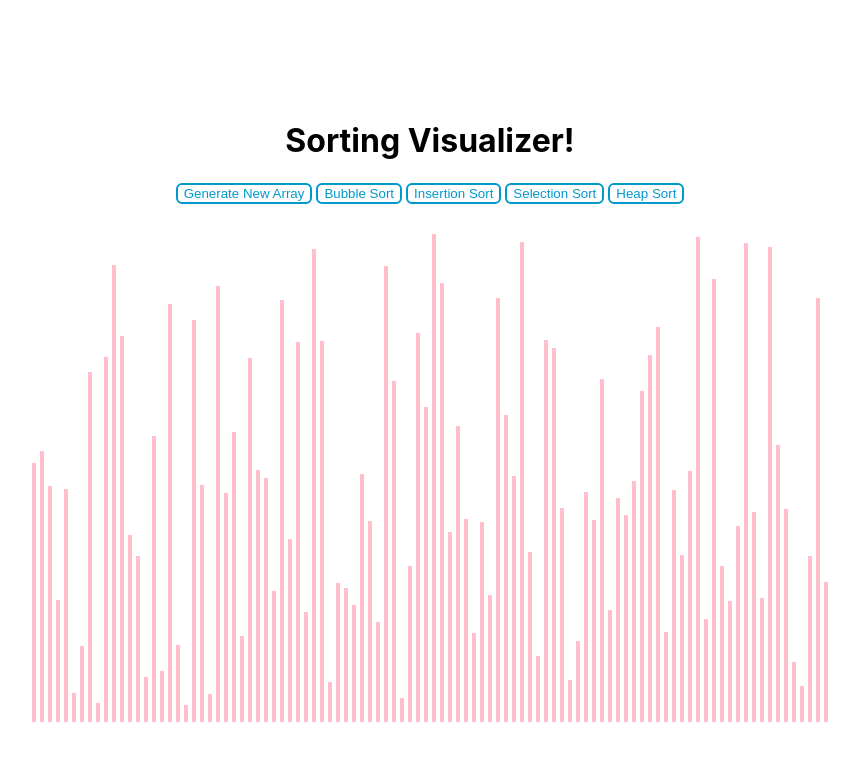
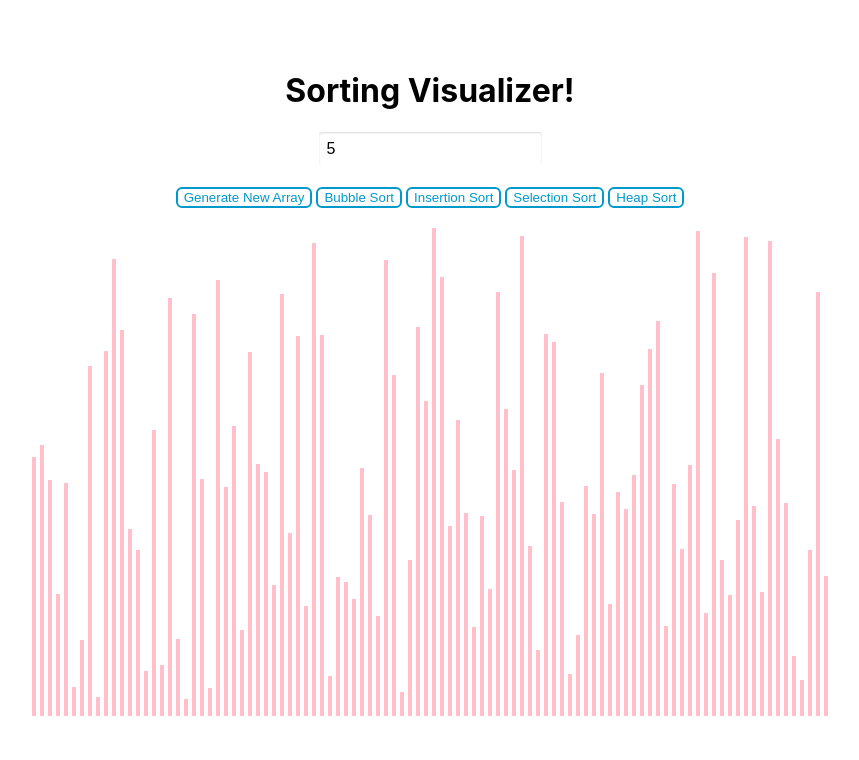
Before and after one commit to eugenekim000/AlgoVisualizer, a React (Create React App) app: page / in a window 1280 px wide. Shown: the top 760 px of the page, without its empty margins (70-929 px from the left). Built offline with nearby package versions, Linux system fonts and the light colour scheme.

Commit message:
added user input

```diff
--- a/src/SortingVizualizer/SortingVisualizer.css
+++ b/src/SortingVizualizer/SortingVisualizer.css
@@ -8,11 +8,11 @@
 .array-container {
   position: absolute;
   left: 100px;
-  top: 100px;
+  top: 50px;
 }
 
 nav {
-  margin-bottom: 30px;
+  margin-bottom: 0px;
   padding: 0;
   display: block;
 }
@@ -21,6 +21,8 @@ button {
   color: #0099cc;
   margin-left: 2px;
   margin-right: 2px;
+  margin-bottom: 20px;
+
   border: 2px solid #0099cc;
   border-radius: 6px;
   background: transparent;
@@ -36,3 +38,39 @@ button:disabled {
   color: lightgrey;
   border: 2px solid lightgrey;
 }
+
+input {
+  margin-bottom: 20px;
+}
+
+.btn {
+  padding: 10px;
+  text-decoration: uppercase;
+  letter-spacing: 0.25em;
+  border-radius: 3px;
+  border: none;
+  font-size: 16px;
+  display: 100px;
+  cursor: pointer;
+  text-decoration: none;
+  max-width: 100px;
+}
+
+.column {
+  display: flex;
+  flex-direction: column;
+}
+
+.row {
+  display: 100px;
+  flex-direction: row;
+}
+
+input {
+  padding: 8px;
+  font-size: 16px;
+  flex: 2;
+  border-radius: 3px;
+  border: none;
+  box-shadow: inset 0 1px 2px rgba(0, 0, 0, 0.15);
+}
--- a/src/SortingVizualizer/SortingVizualizer.jsx
+++ b/src/SortingVizualizer/SortingVizualizer.jsx
@@ -17,12 +17,29 @@ export default class SortingVisualizer extends React.Component {
     this.state = {
       array: [],
       disabled: false,
-      resetDisable: false
+      resetDisable: false,
+      animationSpeed: 5
     };
+
+    this.handleSubmit = this.handleSubmit.bind(this);
+    this.handleChange = this.handleChange.bind(this);
   }
 
   componentDidMount() {
     this.resetArray();
+  }
+
+  handleSubmit(number) {
+    this.setState({
+      animationSpeed: number
+    });
+  }
+
+  handleChange(event) {
+    this.setState({
+      animationSpeed: event.target.value
+    });
+    console.log(this.state.animationSpeed);
   }
 
   randomIntInterval(min, max) {
@@ -58,7 +75,7 @@ export default class SortingVisualizer extends React.Component {
         setTimeout(() => {
           barOneStyle.backgroundColor = SECONDARY_COLOR;
           barTwoStyle.backgroundColor = SECONDARY_COLOR;
-        }, i * ANIMATION_SPEED_MS);
+        }, i * this.state.animationSpeed);
 
         continue;
       }
@@ -73,7 +90,7 @@ export default class SortingVisualizer extends React.Component {
         setTimeout(() => {
           barOneStyle.backgroundColor = color;
           barTwoStyle.backgroundColor = color;
-        }, i * ANIMATION_SPEED_MS);
+        }, i * this.state.animationSpeed);
       } else {
         setTimeout(() => {
           if (i % 3 !== 1) {
@@ -83,7 +100,7 @@ export default class SortingVisualizer extends React.Component {
             arrayBars[barOneIdxSwap].style.height = barTwoStyle;
             arrayBars[barTwoIdxSwap].style.height = barOneStyle;
           }
-        }, i * ANIMATION_SPEED_MS);
+        }, i * this.state.animationSpeed);
       }
     }
   }
@@ -97,8 +114,12 @@ export default class SortingVisualizer extends React.Component {
     this.setState({ disabled: true });
     let sort = func(this.state.array);
     this.sortingAnimations(sort);
-    await this.delay(sort.length * ANIMATION_SPEED_MS);
+    await this.delay(sort.length * this.state.animationSpeed);
     this.setState({ resetDisable: false });
+    for (let i = 0; i < this.state.array.length; i++) {
+      document.getElementsByClassName('array-bars')[i].style.backgroundColor =
+        'deepskyblue';
+    }
   }
 
   bubbleSort() {
@@ -124,6 +145,22 @@ export default class SortingVisualizer extends React.Component {
       <div className='array-container'>
         <div>
           <h1>Sorting Visualizer!</h1>
+          <form
+            className='column player'
+            onSubmit={number => this.handleSubmit(number)}
+          >
+            <div className='row user-inputs'>
+              <input
+                type='number'
+                id='animationSpeed'
+                className='input-light'
+                placeholder='Enter Speed in Ms!'
+                autoComplete='off'
+                value={this.state.animationSpeed}
+                onChange={this.handleChange}
+              />
+            </div>
+          </form>
           <nav>
             <button
               onClick={() => this.resetArray()}
```
